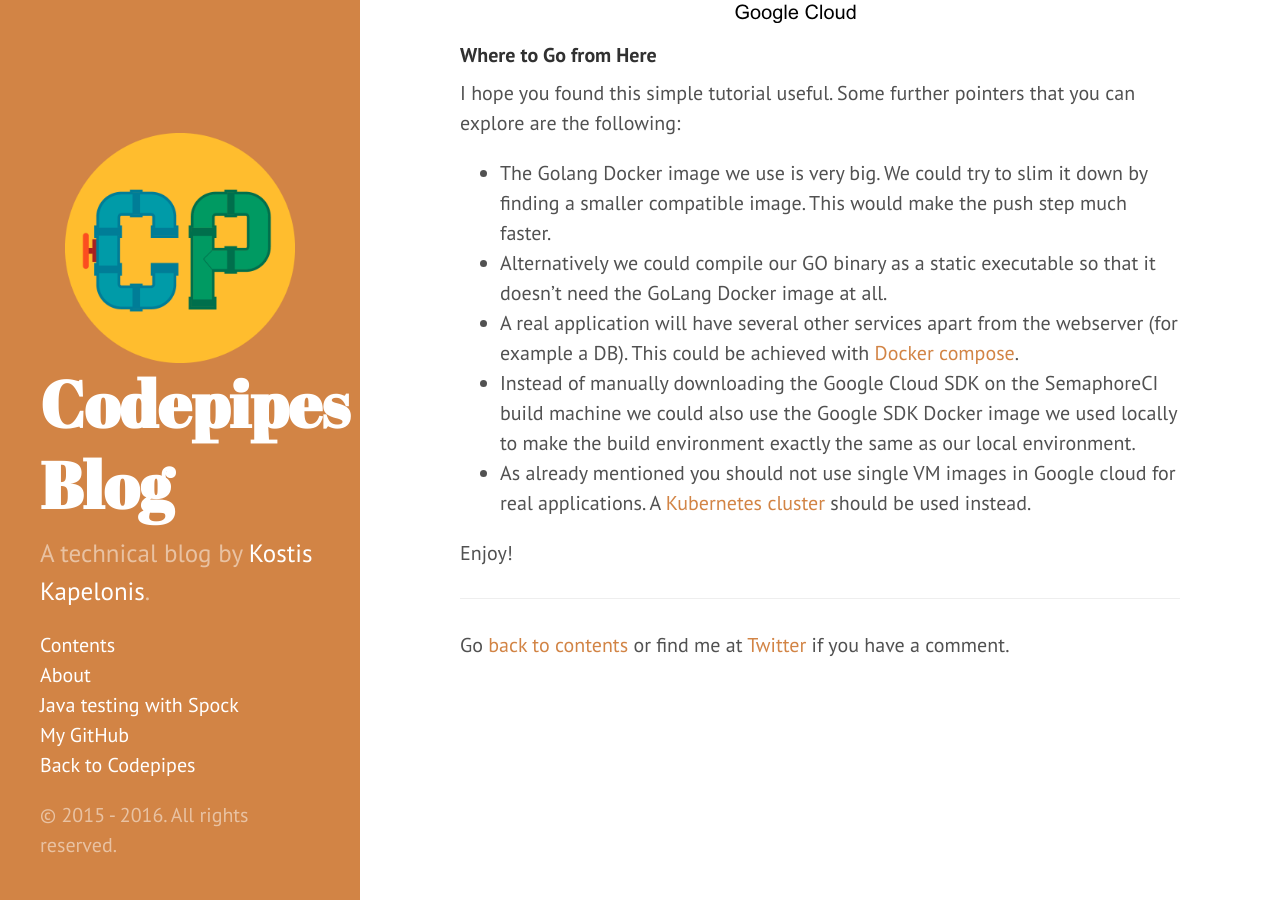
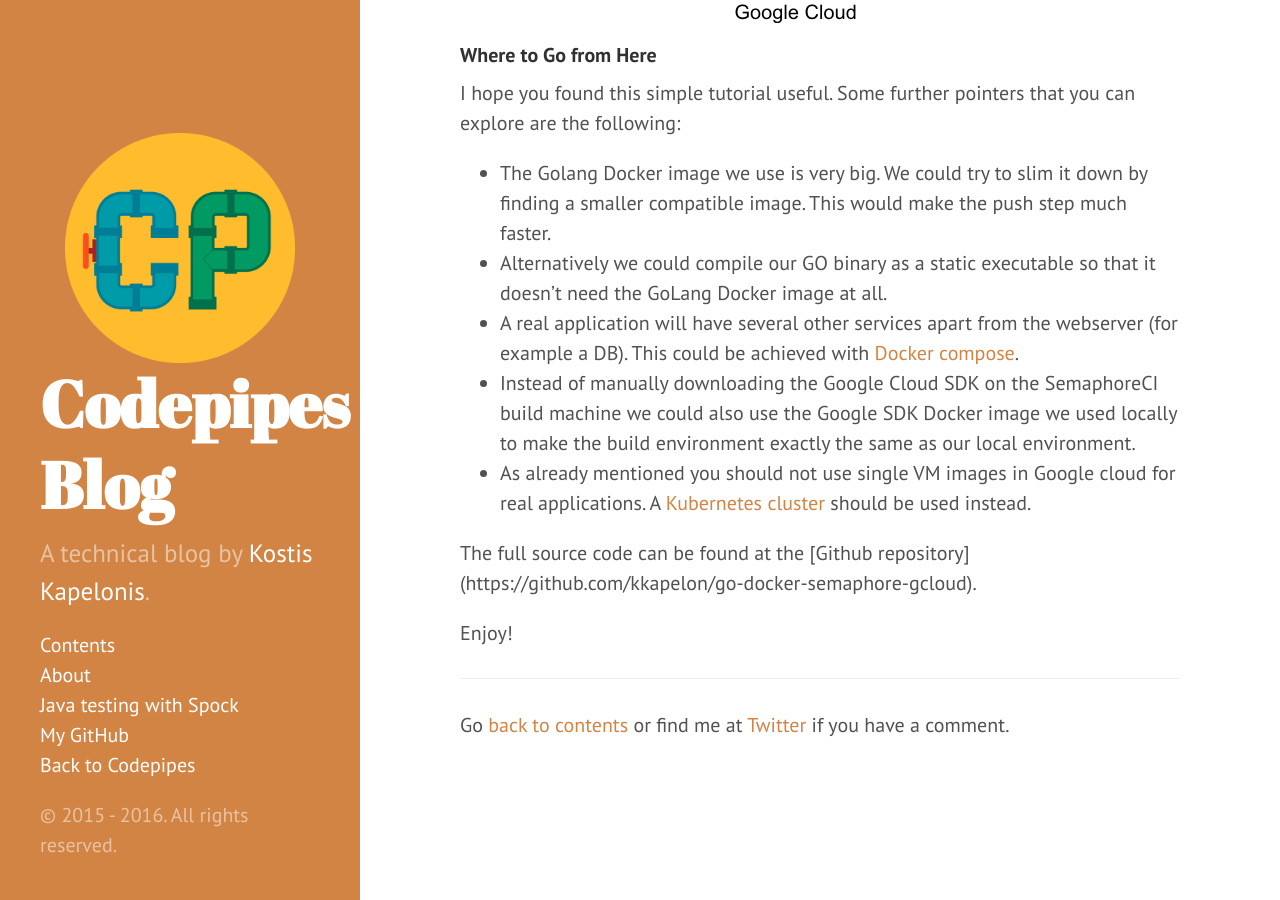
Before and after one commit to kkapelon/kkapelon.github.io, a Jekyll site: the page built from _posts/2016-09-20-go-docker-semaphoreci-gcloud-tutorial.md, in a window 1280 px wide and 900 px high, scrolled down 18633 px. Built offline with Jekyll 4.4.1, drawn with Linux system fonts in a browser that asks for light colours.

Commit message:
Added link to Github

```diff
--- a/_posts/2016-09-20-go-docker-semaphoreci-gcloud-tutorial.md
+++ b/_posts/2016-09-20-go-docker-semaphoreci-gcloud-tutorial.md
@@ -418,4 +418,6 @@
 used locally to make the build environment exactly the same as our local environment.
  *  As already mentioned you should not use single VM images in Google cloud for real applications. A [Kubernetes cluster](http://kubernetes.io/docs/getting-started-guides/gce/) should be used instead.
 
+The full source code can be found at the [Github repository] (https://github.com/kkapelon/go-docker-semaphore-gcloud).
+
 Enjoy!
```
